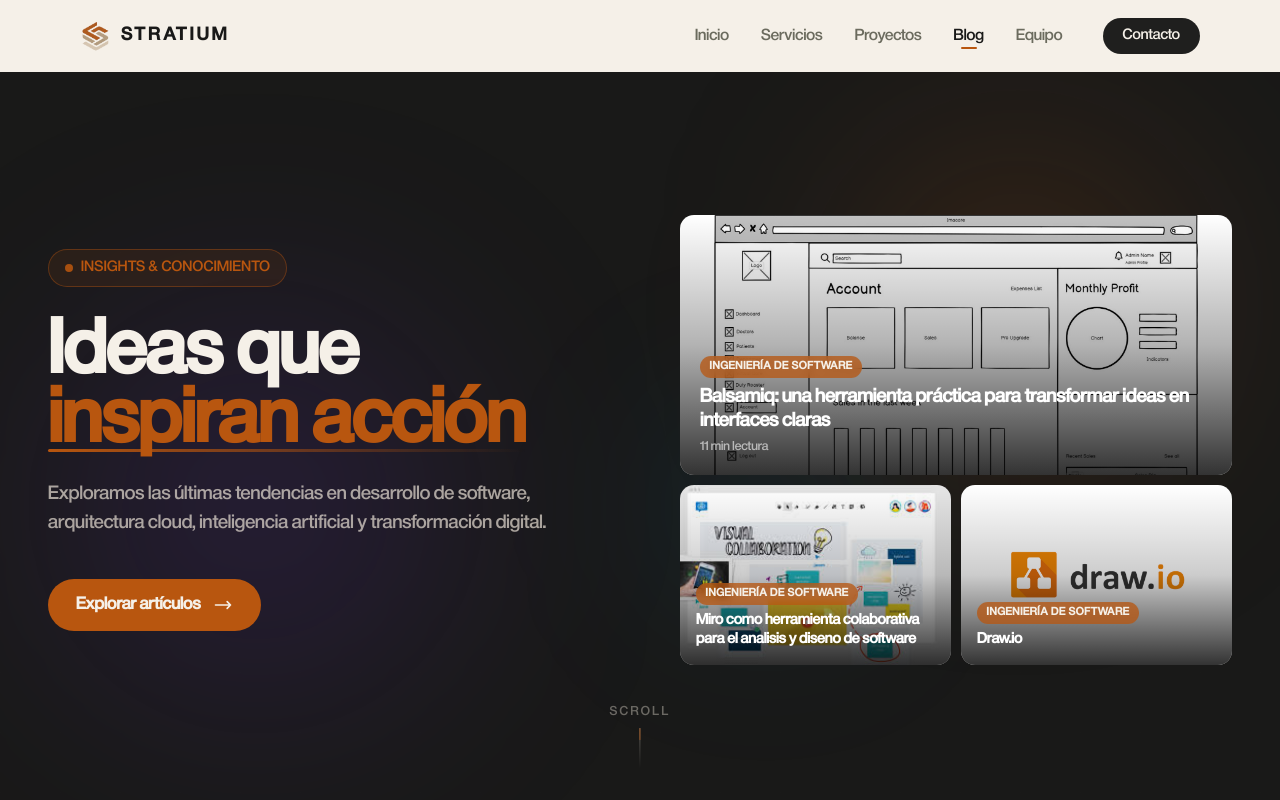
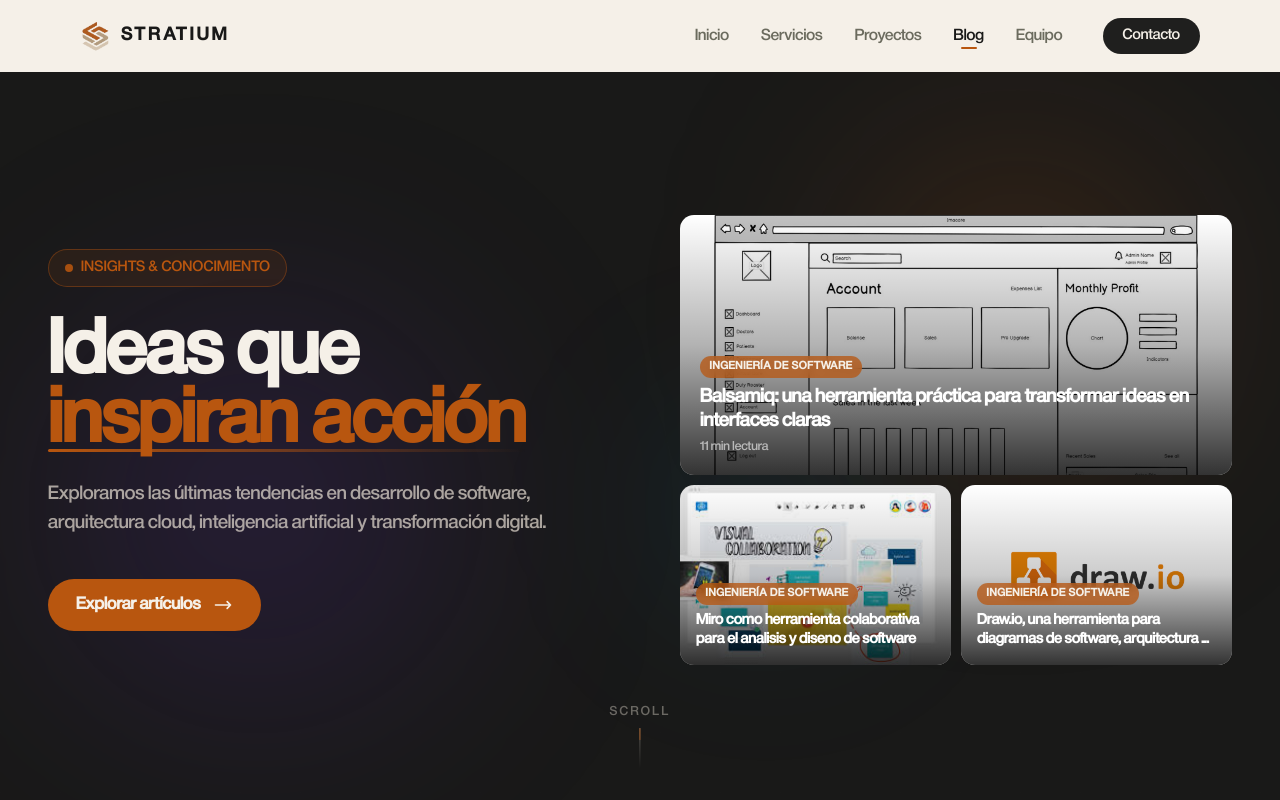
Before and after one commit to JosueGarciaAbata/team-corporate, an Angular app: page /blog in a window 1280 px wide. Shown: the top 800 px of the page. Built offline with nearby package versions, Linux system fonts and the light colour scheme.

Commit message:
feat: minor repairs in the title

```diff
--- a/src/app/data/blogs/blog-draw-io.ts
+++ b/src/app/data/blogs/blog-draw-io.ts
@@ -4,9 +4,9 @@
 const drawioImage2Placeholder = '/assets/blog/drawio/integrations.png';
 export const blogDrawIo: Blog = {
   id: 'draw-io',
-  title: 'Draw.io',
+  title: 'Draw.io, una herramienta para diagramas de software, arquitectura y diseño',
   excerpt:
-    'Draw.io, una herramienta para diagramas de software, arquitectura y diseño. Funcionalidades, ventajas y casos de uso en ingeniería de software.',
+    'Draw.io, es una herramienta muy útil a la hora de crear diagramas; cuenta con funcionalidades, ventajas y casos de uso en ingeniería de software, además de una IA incorporada.',
   coverImageUrl: '/assets/img/services/drawio.webp',
   category: c.software,
   authors: [a.carol],
@@ -159,7 +159,7 @@
         {
           title: 'Define una convención de diagramado',
           content:
-            'Acordar nomenclatura, colores y nivel de detalle evita inconsistencias y reduce el esfuerzo de interpretación entre equipos.'
+            'Acornpmdar nomenclatura, colores y nivel de detalle evita inconsistencias y reduce el esfuerzo de interpretación entre equipos.'
         },
         {
           title: 'Versiona diagramas junto al código',
```
